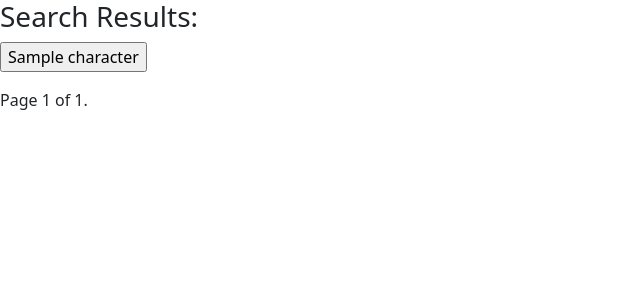
After one commit to colindom/tintegracion_t01, a Django app: template mysite/walt/templates/walt/search.html in a window 1280 px wide. The commit adds this page. Shown: the top 300 px of the page, without its empty margins (0-640 px from the left). Run offline with Django 3.2, Linux system fonts and the light colour scheme; the template is opened without the code that fills it: most values are stand-ins (such as "Sample title", 1, 10 or a date in 2020).

Commit message:
Functionality finished:

```diff
--- /dev/null
+++ b/mysite/walt/templates/walt/search.html
@@ -0,0 +1,26 @@
+<link href="https://cdn.jsdelivr.net/npm/bootstrap@5.0.0-beta3/dist/css/bootstrap.min.css" rel="stylesheet" integrity="sha384-eOJMYsd53ii+scO/bJGFsiCZc+5NDVN2yr8+0RDqr0Ql0h+rP48ckxlpbzKgwra6" crossorigin="anonymous">
+{% load walt_filters %}
+<h3> Search Results:</h3>
+{% for character in page_obj %}
+<form action="{% url 'walt:cdetail' character.name|plusify %}" >
+    <input type="submit" class="character" value= '{{ character.name }}'/>
+</form>
+{% endfor %}
+
+<div class="pagination">
+    <span class="step-links">
+        {% if page_obj.has_previous %}
+            <a href="?char_name={{ char_name }}&page=1">&laquo; first</a>
+            <a href="?char_name={{ char_name }}&page={{ page_obj.previous_page_number }}">previous</a>
+        {% endif %}
+
+        <span class="current">
+            Page {{ page_obj.number }} of {{ page_obj.paginator.num_pages }}.
+        </span>
+
+        {% if page_obj.has_next %}
+            <a href="?char_name={{ char_name }}&page={{ page_obj.next_page_number }}">next</a>
+            <a href="?char_name={{ char_name }}&page={{ page_obj.paginator.num_pages }}">last &raquo;</a>
+        {% endif %}
+    </span>
+</div>
--- a/mysite/walt/urls.py
+++ b/mysite/walt/urls.py
@@ -7,5 +7,6 @@ urlpatterns = [
     path('', views.index, name='index'),
     path('<int:show>/<int:season>/', views.index, name='index'),
     path('<int:episode_id>/', views.edetail, name='edetail'),
+    path('search/', views.search, name='search'),
     path('<str:character>/', views.cdetail, name='cdetail')
 ]
```
Also changed, not shown: mysite/walt/templates/walt/cdetail.html (+8 -0 lines), mysite/walt/templates/walt/index.html (+8 -0 lines), mysite/walt/views.py (+17 -1 lines).
